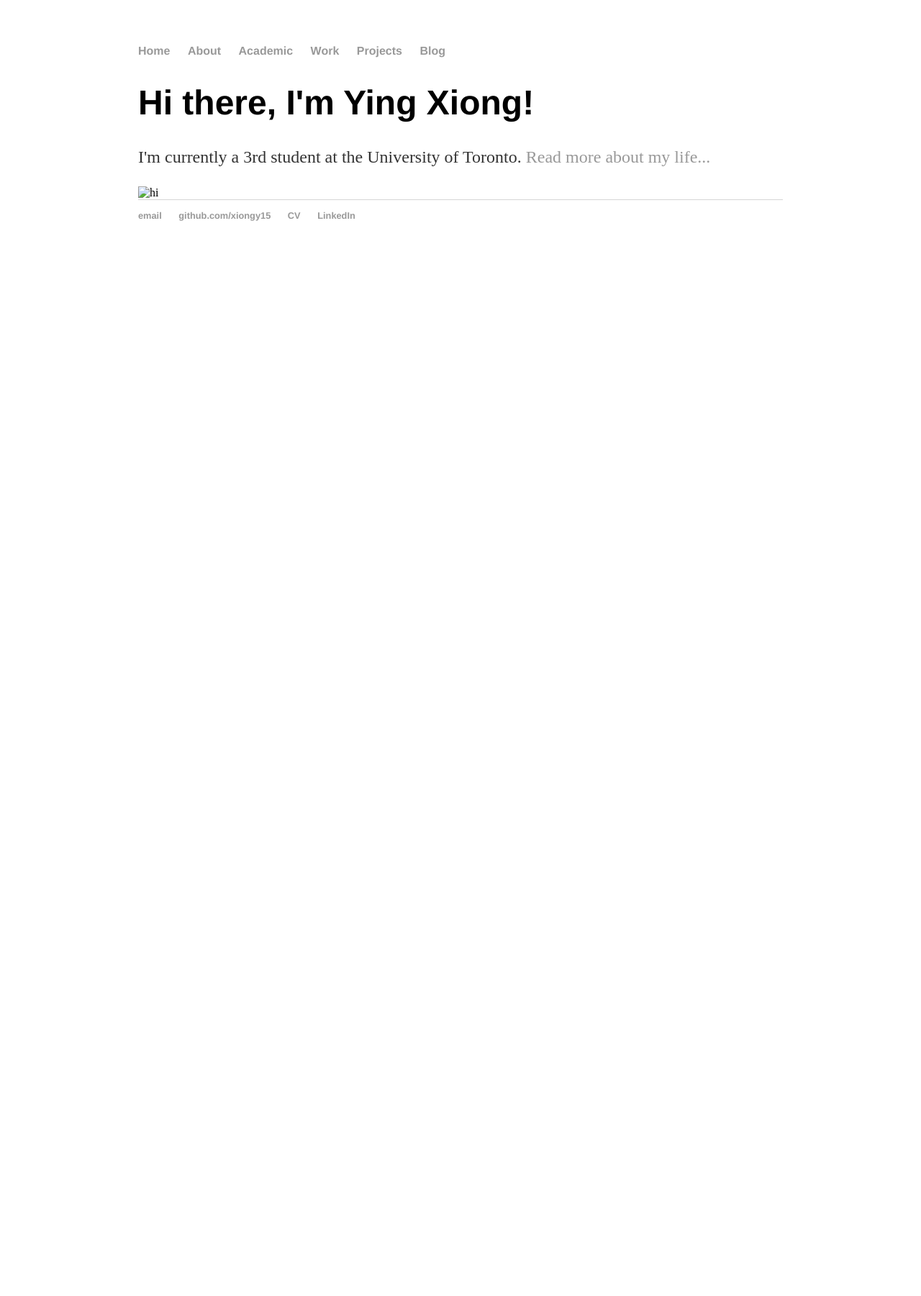
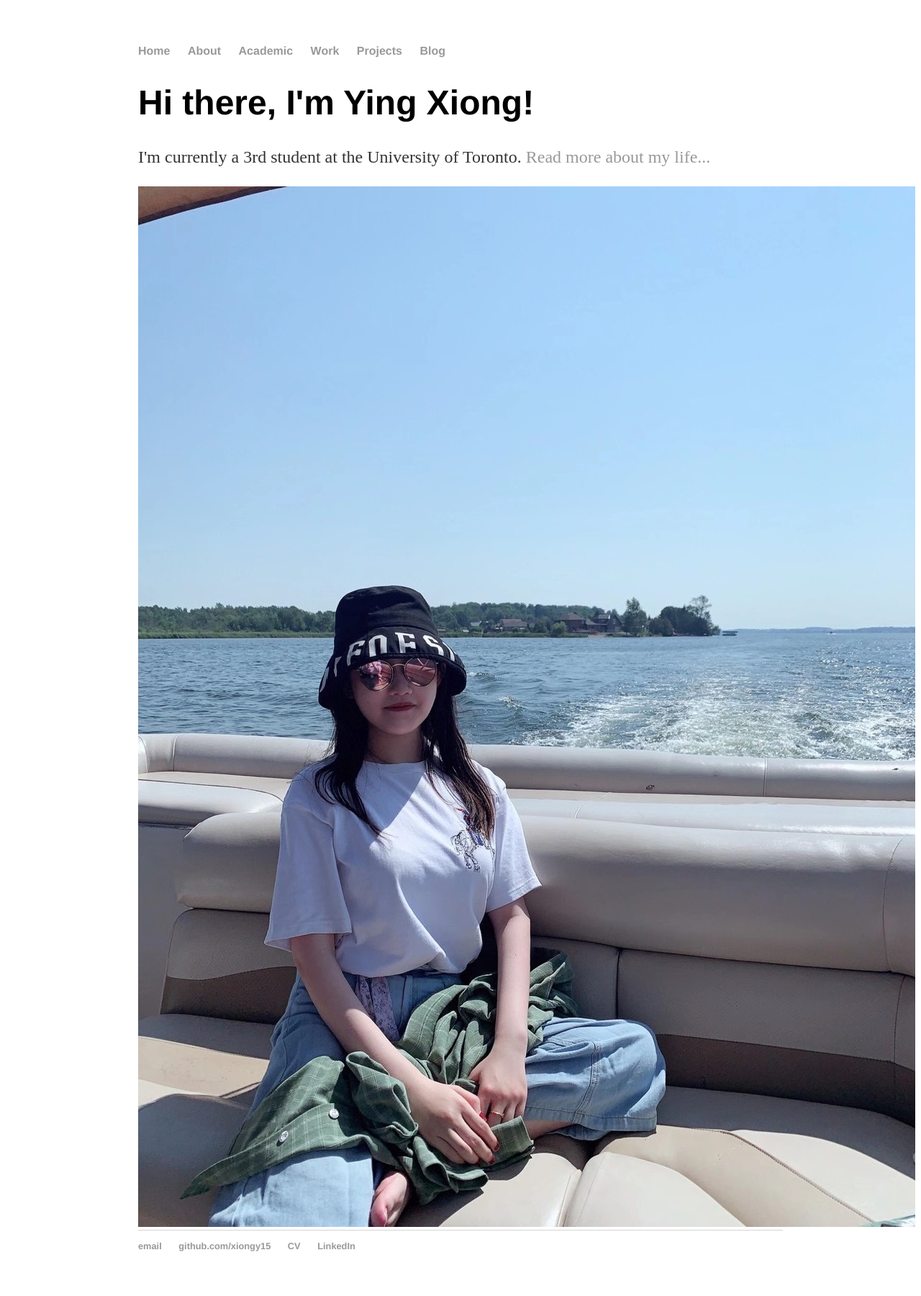
Before and after one commit to xiongy15/xiongy15.github.io, a Jekyll site: the page built from index.html, in a window 1280 px wide. Shown: the whole page at 72% size. Built offline with Jekyll 4.4.1, drawn with Linux system fonts in a browser that asks for light colours; before the commit the page ends 900 px from its top, so only the background shows below that.

Commit message:
Update index.html

```diff
--- a/index.html
+++ b/index.html
@@ -5,5 +5,5 @@ title: Ying Xiong's Website
 <div class="blurb">
 	<h1>Hi there, I'm Ying Xiong!</h1>
 	<p>I'm currently a 3rd student at the University of Toronto. <a href="/about">Read more about my life...</a></p>
-	<img src="iabout/about.JPG" alt="hi" class="inline"/>
+	<img src="/about/about.JPG" alt="hi" class="inline"/>
 </div><!-- /.blurb -->
```
